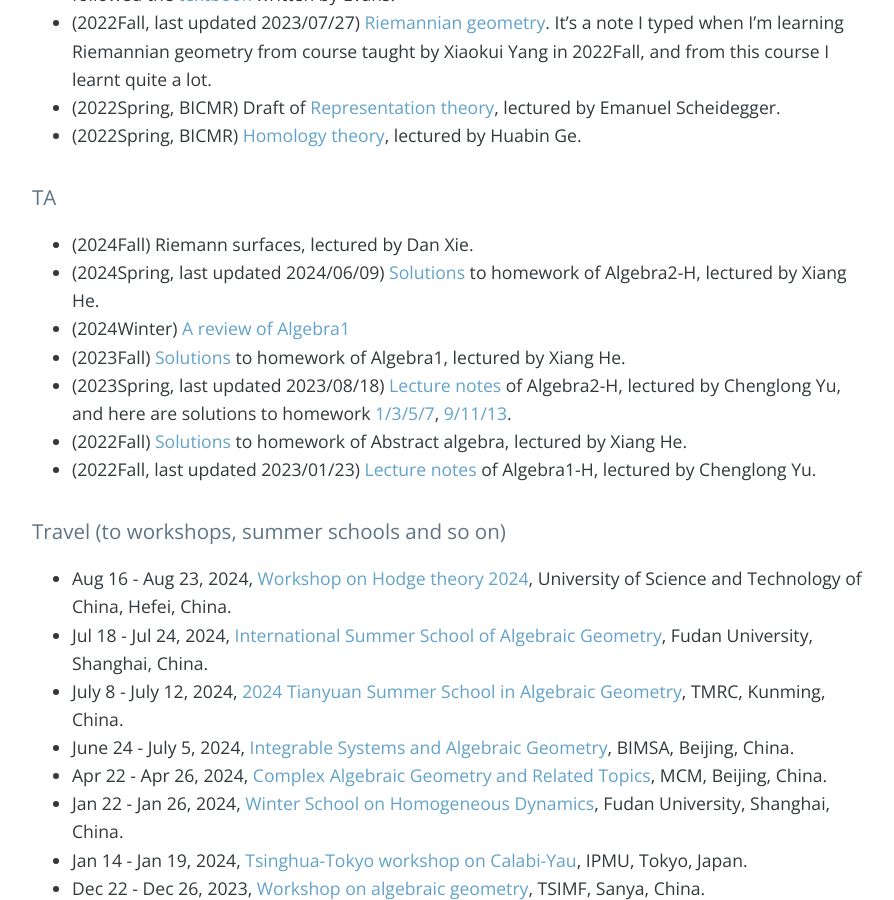
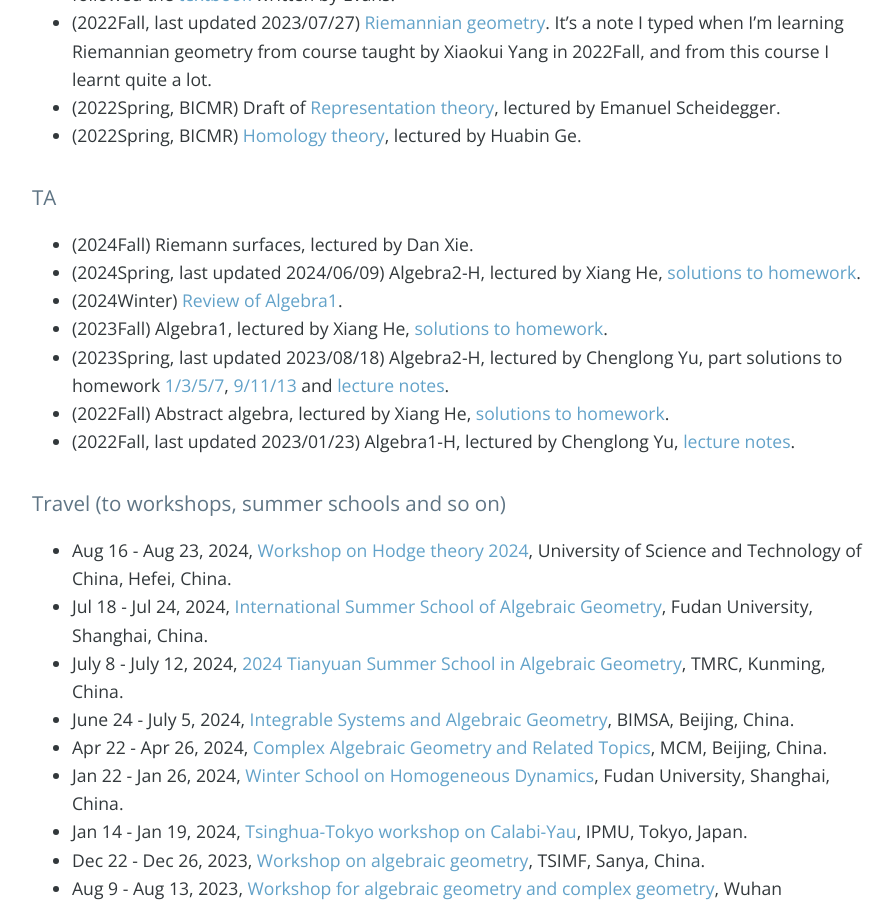
Before and after one commit to bowenl-math/bowenl-math.github.io, a Jekyll site: the page built from index.md, in a window 1280 px wide and 900 px high, scrolled down 1859 px. Shown: the whole window, without its empty margins (192-1086 px from the left). Built offline with Jekyll 4.4.1, drawn with Linux system fonts in a browser that asks for light colours; nearby versions of some CDN libraries; our own code applies the rules of GitHub Pages for plain Markdown files; the list of posts is cut into pages by our own code; comment, search, counter and statistics services are not loaded.

Commit message:
Update index.md

```diff
--- a/index.md
+++ b/index.md
@@ -28,12 +28,12 @@ My email is liubw22 [at] mails.tsinghua.edu.cn, and my workstation is S103 at C7
 
 ### TA
 * (2024Fall) Riemann surfaces, lectured by Dan Xie.
-* (2024Spring, last updated 2024/06/09) [Solutions](notes/2024Spring/Solutions_to_HW.pdf) to homework of Algebra2-H, lectured by Xiang He.
-* (2024Winter) [A review of Algebra1](https://bowenl.notion.site/2024-02-1-44163401a7dd4cf28aa86264640464b5)
-* (2023Fall) [Solutions](notes/2023Fall/Solutions_to_HW.pdf) to homework of Algebra1, lectured by Xiang He.
-* (2023Spring, last updated 2023/08/18) [Lecture notes](notes/2023Spring/Algebra2-H.pdf) of Algebra2-H, lectured by Chenglong Yu, and here are solutions to homework [1/3/5/7](notes/2023Spring/Solutions(1_3_5_7).pdf), [9/11/13](notes/2023Spring/Solutions(9_11_13).pdf).
-* (2022Fall) [Solutions](notes/2022Fall/Sol_to_abstract_algebra.pdf) to homework of Abstract algebra, lectured by Xiang He.
-* (2022Fall, last updated 2023/01/23) [Lecture notes](notes/2022Fall/Algebra1-H.pdf) of Algebra1-H, lectured by Chenglong Yu.
+* (2024Spring, last updated 2024/06/09) Algebra2-H, lectured by Xiang He, [solutions to homework](notes/2024Spring/Solutions_to_HW.pdf).
+* (2024Winter) [Review of Algebra1](https://bowenl.notion.site/2024-02-1-44163401a7dd4cf28aa86264640464b5).
+* (2023Fall) Algebra1, lectured by Xiang He, [solutions to homework](notes/2023Fall/Solutions_to_HW.pdf).
+* (2023Spring, last updated 2023/08/18) Algebra2-H, lectured by Chenglong Yu, part solutions to homework [1/3/5/7](notes/2023Spring/Solutions(1_3_5_7).pdf), [9/11/13](notes/2023Spring/Solutions(9_11_13).pdf) and [lecture notes](notes/2023Spring/Algebra2-H.pdf).
+* (2022Fall) Abstract algebra, lectured by Xiang He, [solutions to homework](notes/2022Fall/Sol_to_abstract_algebra.pdf).
+* (2022Fall, last updated 2023/01/23) Algebra1-H, lectured by Chenglong Yu, [lecture notes](notes/2022Fall/Algebra1-H.pdf).
 
 ### Travel (to workshops, summer schools and so on)
 * Aug 16 - Aug 23, 2024, [Workshop on Hodge theory 2024](https://math.ustc.edu.cn/2024/0807/c18653a651050/pagem.htm), University of Science and Technology of China, Hefei, China.
```
